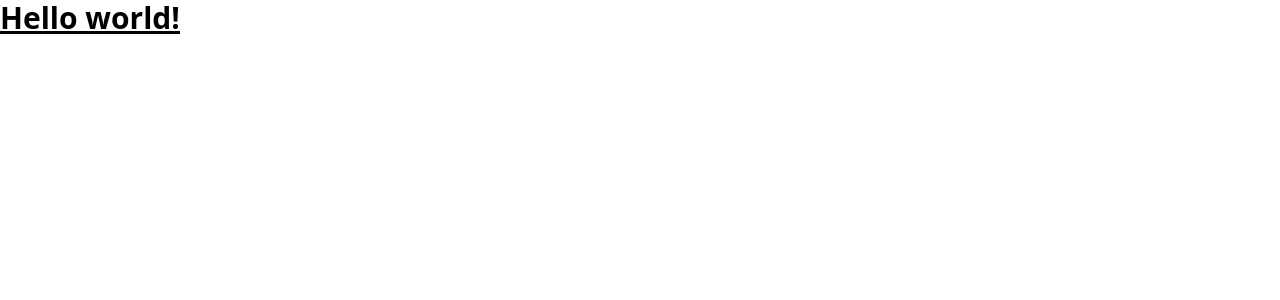
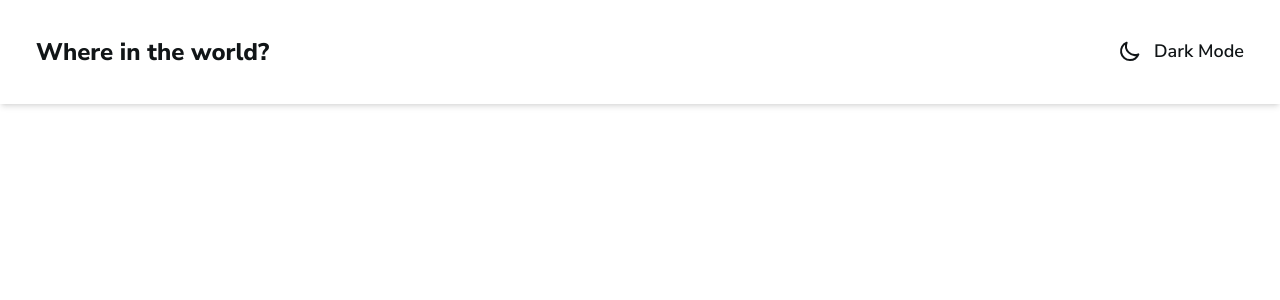
Before and after one commit to Mudi-Igbinoba/rest-countries-api, a React (Vite) app: page / in a window 1280 px wide. Shown: the top 300 px of the page. Built offline with nearby package versions, Linux system fonts and the light colour scheme.

Commit message:
finished styling and configuring the header

```diff
--- a/package.json
+++ b/package.json
@@ -10,6 +10,7 @@
     "preview": "vite preview"
   },
   "dependencies": {
+    "prop-types": "^15.8.1",
     "react": "^18.2.0",
     "react-dom": "^18.2.0",
     "react-icons": "^4.10.1",
--- a/src/App.jsx
+++ b/src/App.jsx
@@ -1,10 +1,14 @@
+import { useState } from 'react';
+import Header from './components/Header';
 
 function App() {
+    const [isDark, setIsDark] = useState(false);
+    const styles = isDark ? 'dark font-nunito' : 'font-nunito';
 
     return (
-    <>
+        <div className={styles}>
             {/* Header */}
-
+            <Header isDark={isDark} setDark={setIsDark} />
             {/* Main */}
 
             {/* Search Bar */}
@@ -12,11 +16,8 @@ function App() {
             {/* Filter */}
 
             {/* Cards */}
-      <h1 className="text-3xl font-bold underline">
-      Hello world!
-    </h1>
-    </>
-  )
+        </div>
+    );
 }
 
-export default App
+export default App;
--- /dev/null
+++ b/src/components/Header.jsx
@@ -0,0 +1,45 @@
+import { HiOutlineMoon, HiMoon } from 'react-icons/hi';
+import PropTypes from 'prop-types';
+
+const Header = ({ isDark, setDark }) => {
+    const setDarkMode = () => {
+        setDark((prevState) => !prevState);
+    };
+
+    return (
+        <header className=' shadow-md text-blue-1200 dark:text-white dark:bg-blue-1000'>
+            <div className='px-4 py-9 md:px-9 min-[1440px]:px-0 min-[1440px]:py-7 flex flex-wrap justify-between items-center container mx-auto'>
+                <h1>
+                    <a href='#' className='font-extrabold text-lg lg:text-2xl'>
+                        Where in the world?
+                    </a>
+                </h1>
+
+                <button onClick={setDarkMode}>
+                    {isDark ? (
+                        <>
+                            <HiMoon className='inline text-xl lg:text-2xl me-2 lg:me-3 mb-0.5 lg:mb-1' />
+                            <span className='font-semibold lg:text-lg'>
+                                Light Mode
+                            </span>
+                        </>
+                    ) : (
+                        <>
+                            <HiOutlineMoon className='inline text-xl lg:text-2xl me-2 lg:me-3 mb-0.5 lg:mb-1' />
+                            <span className='font-semibold lg:text-lg'>
+                                Dark Mode
+                            </span>
+                        </>
+                    )}
+                </button>
+            </div>
+        </header>
+    );
+};
+
+Header.propTypes = {
+    isDark: PropTypes.bool,
+    setDark: PropTypes.func,
+};
+
+export default Header;
```
Also changed, not shown: 1 other file (tests, documents, lock files or other folders). Lines whose indentation alone changed are shown as unchanged.
